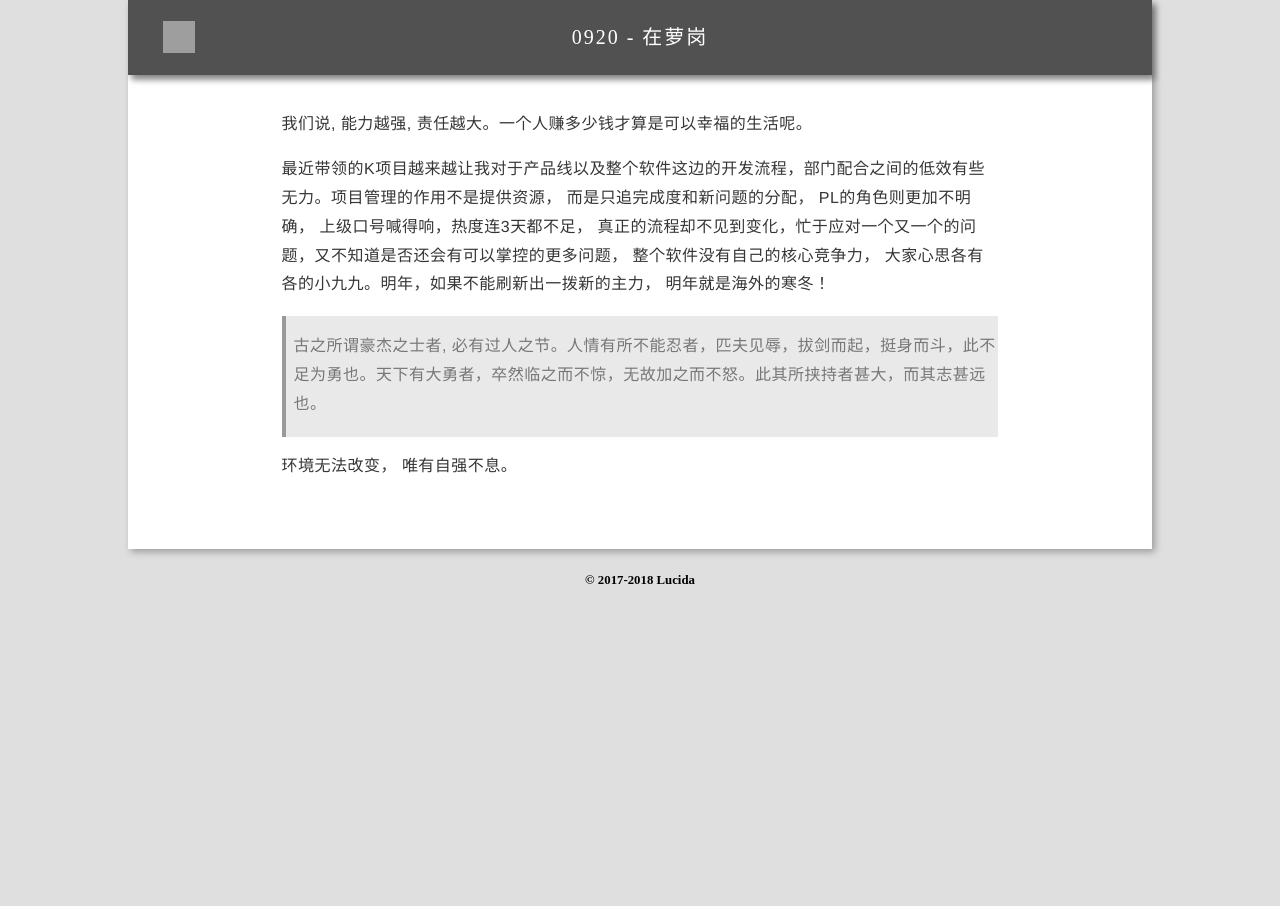
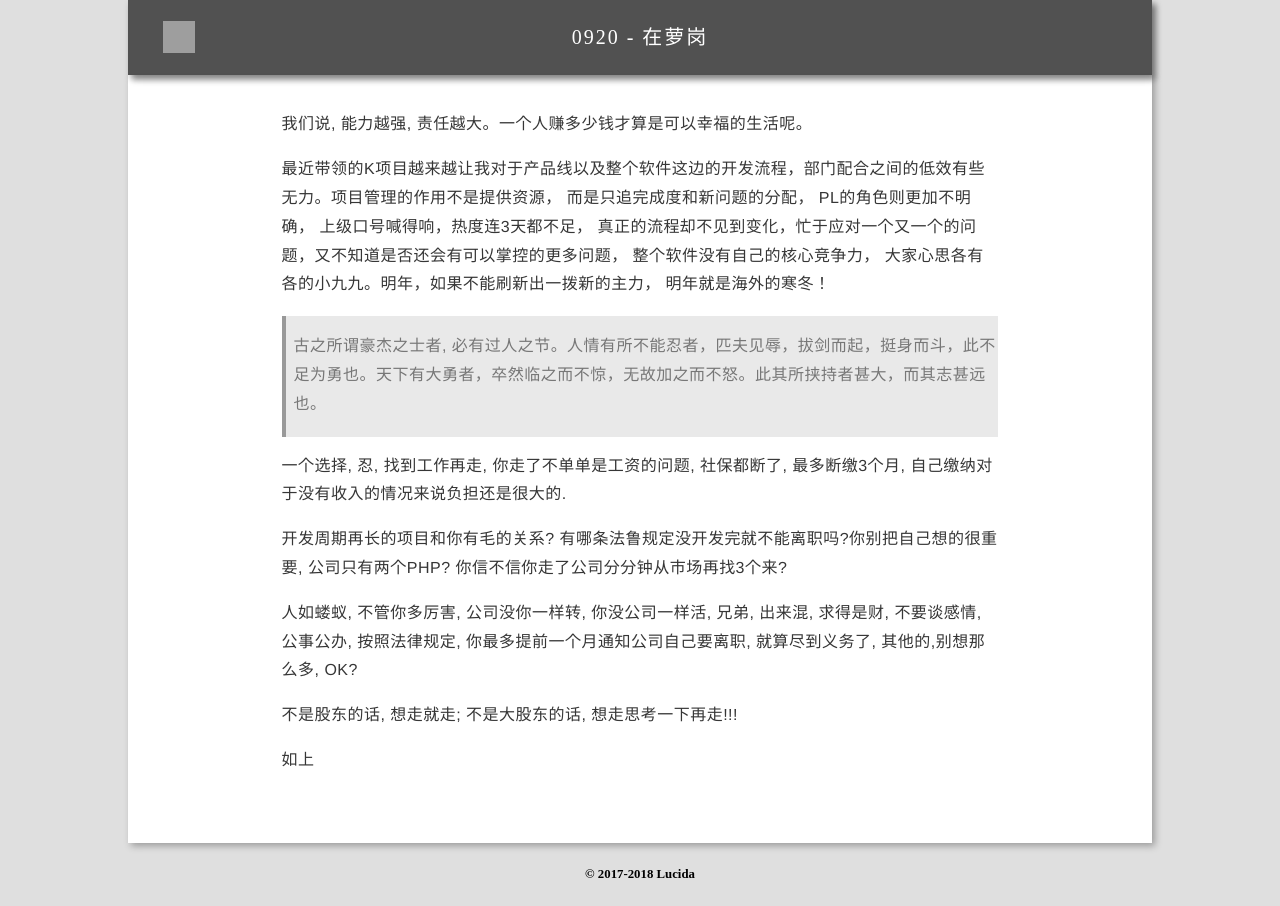
Before and after one commit to nlls1990/nlls1990.github.io, a Jekyll site: the page built from _posts/2017-09-20-0920-zai-luogang.md, in a window 1280 px wide. Built offline with Jekyll 4.4.1, drawn with Linux system fonts in a browser that asks for light colours; comment, search, counter and statistics services are not loaded; grey boxes are pictures that could not be loaded.

Commit message:
[post] not happy

```diff
--- a/_posts/2017-09-20-0920-zai-luogang.md
+++ b/_posts/2017-09-20-0920-zai-luogang.md
@@ -12,4 +12,13 @@ excerpt: 开始一段隐忍向前的生活
 
 >古之所谓豪杰之士者, 必有过人之节。人情有所不能忍者，匹夫见辱，拔剑而起，挺身而斗，此不足为勇也。天下有大勇者，卒然临之而不惊，无故加之而不怒。此其所挟持者甚大，而其志甚远也。
 
-环境无法改变， 唯有自强不息。
+一个选择, 忍, 找到工作再走, 你走了不单单是工资的问题, 社保都断了, 最多断缴3个月, 自己缴纳对于没有收入的情况来说负担还是很大的.
+
+开发周期再长的项目和你有毛的关系? 有哪条法鲁规定没开发完就不能离职吗?你别把自己想的很重要, 公司只有两个PHP? 你信不信你走了公司分分钟从市场再找3个来?
+
+人如蝼蚁, 不管你多厉害, 公司没你一样转, 你没公司一样活, 兄弟, 出来混, 求得是财, 不要谈感情, 公事公办, 按照法律规定, 你最多提前一个月通知公司自己要离职, 就算尽到义务了, 其他的,别想那么多, OK?
+
+不是股东的话, 想走就走;
+不是大股东的话, 想走思考一下再走!!!
+
+如上
```
